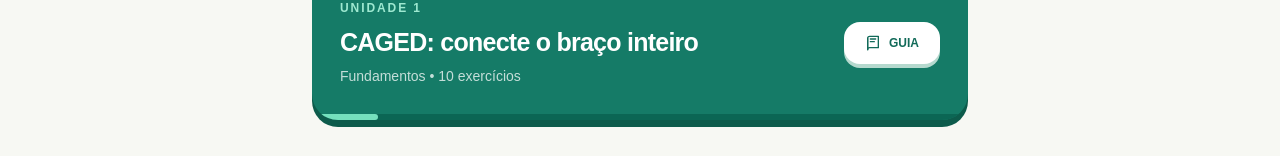
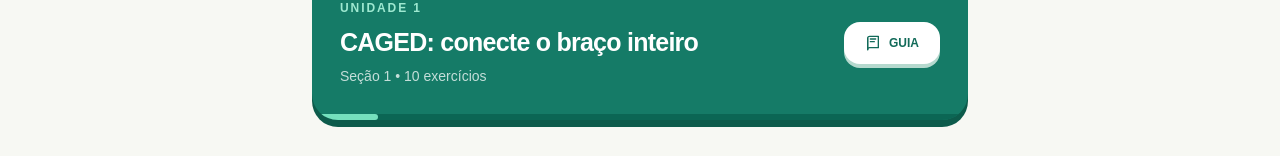
Before and after one commit to viniciuskrause/fretly, a React (Vite) app: page / in a window 1280 px wide. Shown: the part 279-435 px from the top of the page. Built offline with nearby package versions, Linux system fonts and the light colour scheme.

Commit message:
Unit header: Seção 1 • N exercícios
Co-Authored-By: Claude Opus 5.5 <noreply@anthropic.com>

```diff
--- a/src/App.tsx
+++ b/src/App.tsx
@@ -356,7 +356,7 @@ function PathSection({ onSelect }: { onSelect: (lesson: Lesson) => void }) {
               CAGED: conecte o braço inteiro
             </h2>
             <p className="mt-1 text-sm text-white/75">
-              Fundamentos • {lessons.length} exercícios
+              Seção 1 • {lessons.length} exercícios
             </p>
           </div>
           <button
```
